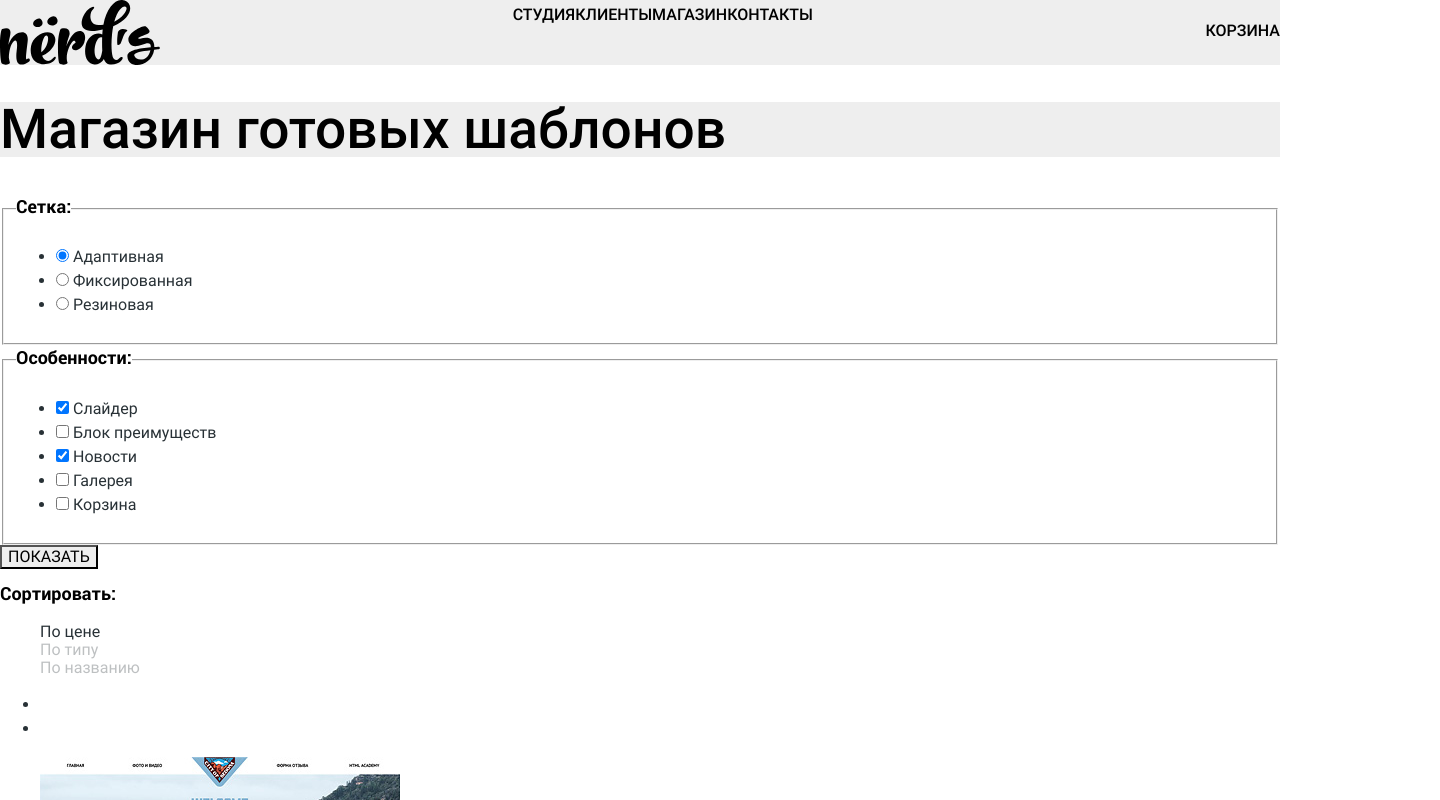
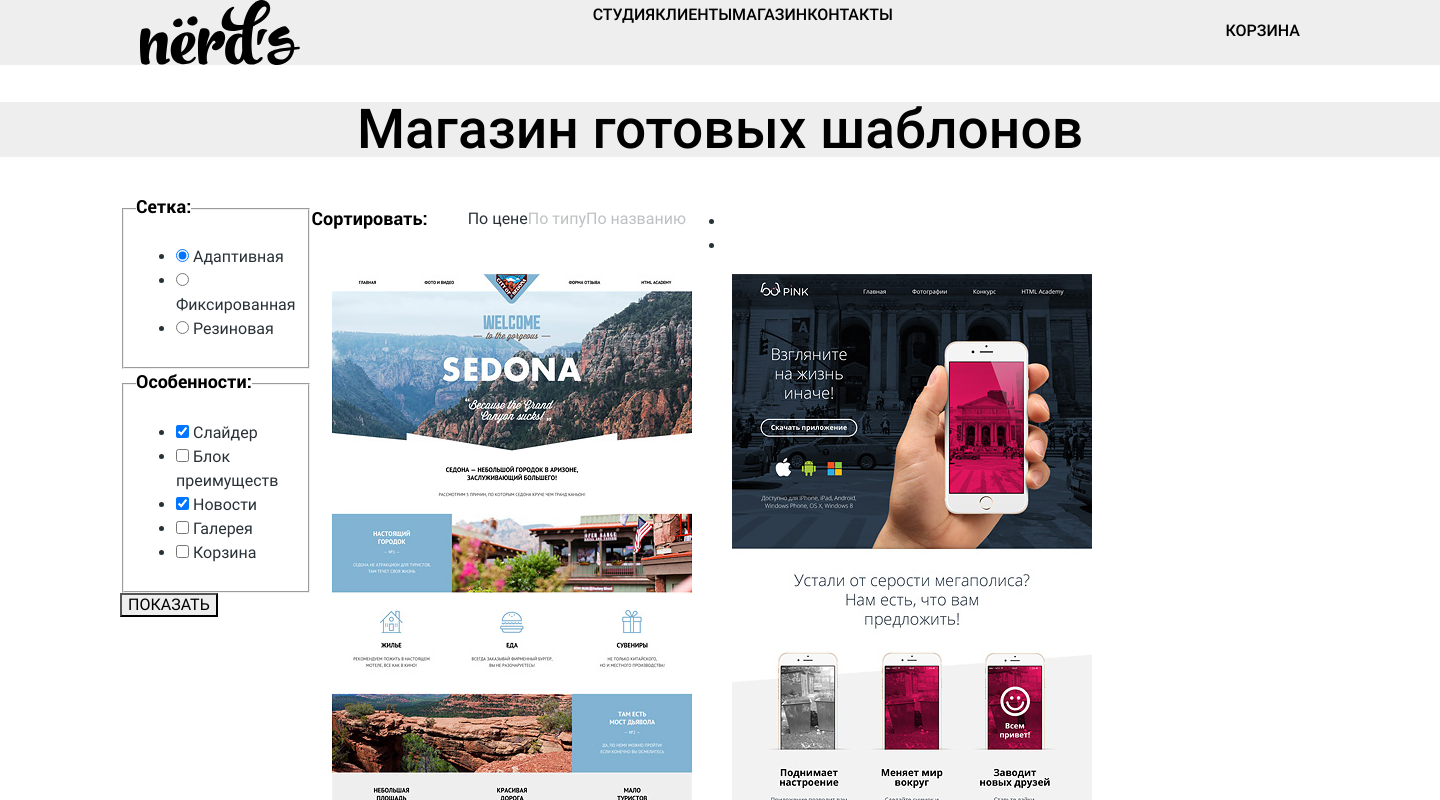
Before and after one commit to BiscuitDream/nerds, a plain HTML site: page catalog.html in a window 1280 px wide. Shown: the top 800 px of the page, 1440 px wide, since content can reach past the window. Drawn offline with Linux system fonts and the light colour scheme.

Commit message:
Грубая сетка catalog.

```diff
--- a/catalog.html
+++ b/catalog.html
@@ -7,7 +7,9 @@
   <link rel="stylesheet" href="css/style.css">
 </head>
 <body>
+  <div class="page-wrapper">
     <header class="main-header">
+      <div class="main-header-wrapper">
         <nav class="main-navigation">
           <a class="main-header-logo" href="index.html">
             <img src="img/nerds-logo.svg" width="160" height="65" alt="Логотип студии «Нёрдс»">
@@ -22,11 +24,15 @@
             <li class="user-navigation-item"><a class="basket-link" href="#basket">Корзина</a></li>
           </ul>
         </nav>
+      </div>
     </header>
 
     <main>
+      <div class="catalog-title-wrapper">
         <h1 class="catalog-title">Магазин готовых шаблонов</h1>
+      </div>
 
+      <div class="catalog-wrapper">
         <section class="filters">
           <h2 class="visually-hidden">Фильтр шаблонов</h2>
           <form class="filter" method="get" action="https://echo.htmlacademy.ru">
@@ -153,17 +159,17 @@
                 </div>
             </li>
           </ul>
-    </section>
-
           <ul class="pagination-list">
             <li class="pagination-item pagination-item-current"><a>1</a></li>
             <li class="pagination-item"><a href="#1">2</a></li>
             <li class="pagination-item"><a href="#2">3</a></li>
             <li class="pagination-item"><a href="#3">Следующая</a></li>
           </ul>
+        </section>
+      </div>
     </main>
 
-  <footer>
+    <footer class="main-footer">
       <article class="contacts">
         <h2 class="visually-hidden">Контакты студии</h2>
         <h2 class="company-name">Nёrds design studio</h2>
@@ -174,6 +180,7 @@
       <section class="map">
         <h2 class="visually-hidden">Карта местонахождения студии</h2>
             <!-- Раздел с картой -->
+          <img src="img/map.png" width="1440" height="416" alt="Карта нахождения студии «Нёрдс»">
       </section>
       <section class="footer-social">
         <h2 class="visually-hidden">Мы в соцсетях</h2>
@@ -194,8 +201,10 @@
             </a>
           </li>
         </ul>
+        <div class="footer-social-wrapper">
           <p class="social-friendship"><b>Давайте дружить, это выгодно!</b></p>
           <p class="social-discount">Скидка 10% для друзей из социальных сетей.</p>
+        </div>
       </section>
     </footer>
 
@@ -218,5 +227,6 @@
         </form>
         <button class="modal-close" type="button">Закрыть</button>
       </section>
+    </div>
 </body>
 </html>
--- a/css/style.css
+++ b/css/style.css
@@ -272,6 +272,7 @@ body {
 }
 
 /* Модальное окно */
+
 .modal-write-us {
   display: none;
   width: 960px;
@@ -296,13 +297,25 @@ body {
 
 /* catalog.html */
 
+.catalog-title-wrapper {
+  text-align: center;
+
+  background-color: #eeeeee;
+}
+
 .catalog-title {
   font-weight: 500;
   font-size: 55px;
   line-height: 55px;
   color: #000000;
+  /* text-align: center; */
+}
 
-  background-color: #eeeeee;
+.catalog-wrapper {
+  display: flex;
+  justify-content: space-between;
+  width: 1200px;
+  margin: 0 auto;
 }
 
 .filter legend {
@@ -322,6 +335,14 @@ body {
   background-color: #eeeeee;
 }
 
+.catalog {
+  /* display: flex; */
+}
+
+.catalog-sorting {
+  display: flex;
+}
+
 .catalog-sorting-title {
   font-weight: 700;
   font-size: 18px;
@@ -330,6 +351,8 @@ body {
 }
 
 .catalog-sorting-menu {
+  display: flex;
+
   list-style: none;
 }
 
@@ -341,6 +364,20 @@ body {
 
 .catalog-sorting-item--current {
   opacity: 1;
+}
+
+.catalog-list {
+  display: flex;
+  flex-wrap: wrap;
+  margin: 0;
+  padding: 0;
+
+  list-style: none;
+}
+
+.catalog-item {
+  margin-right: 20px;
+  margin-left: 20px;
 }
 
 .price-block-title a {
```
Lines whose indentation alone changed are shown as unchanged.
